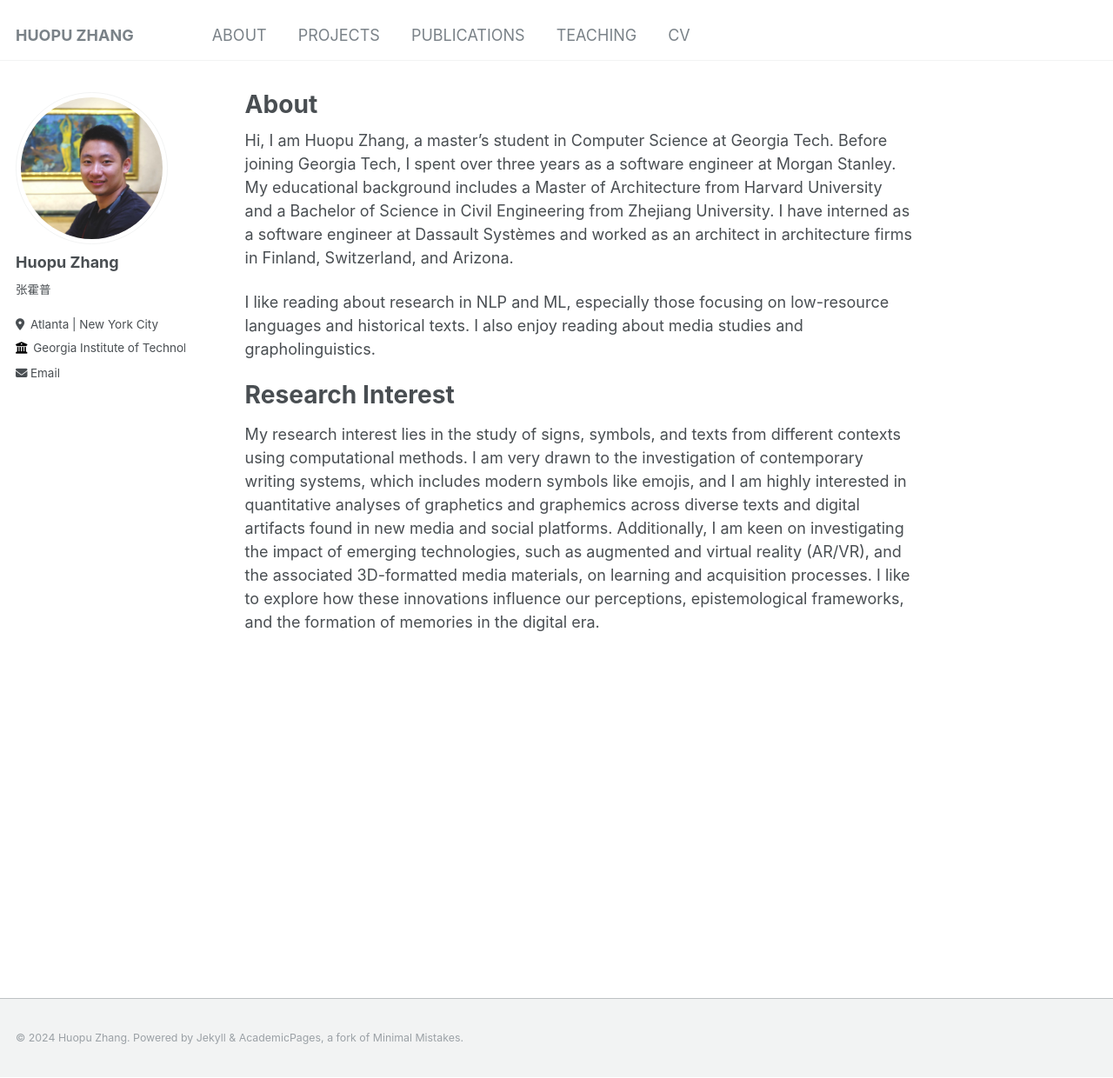
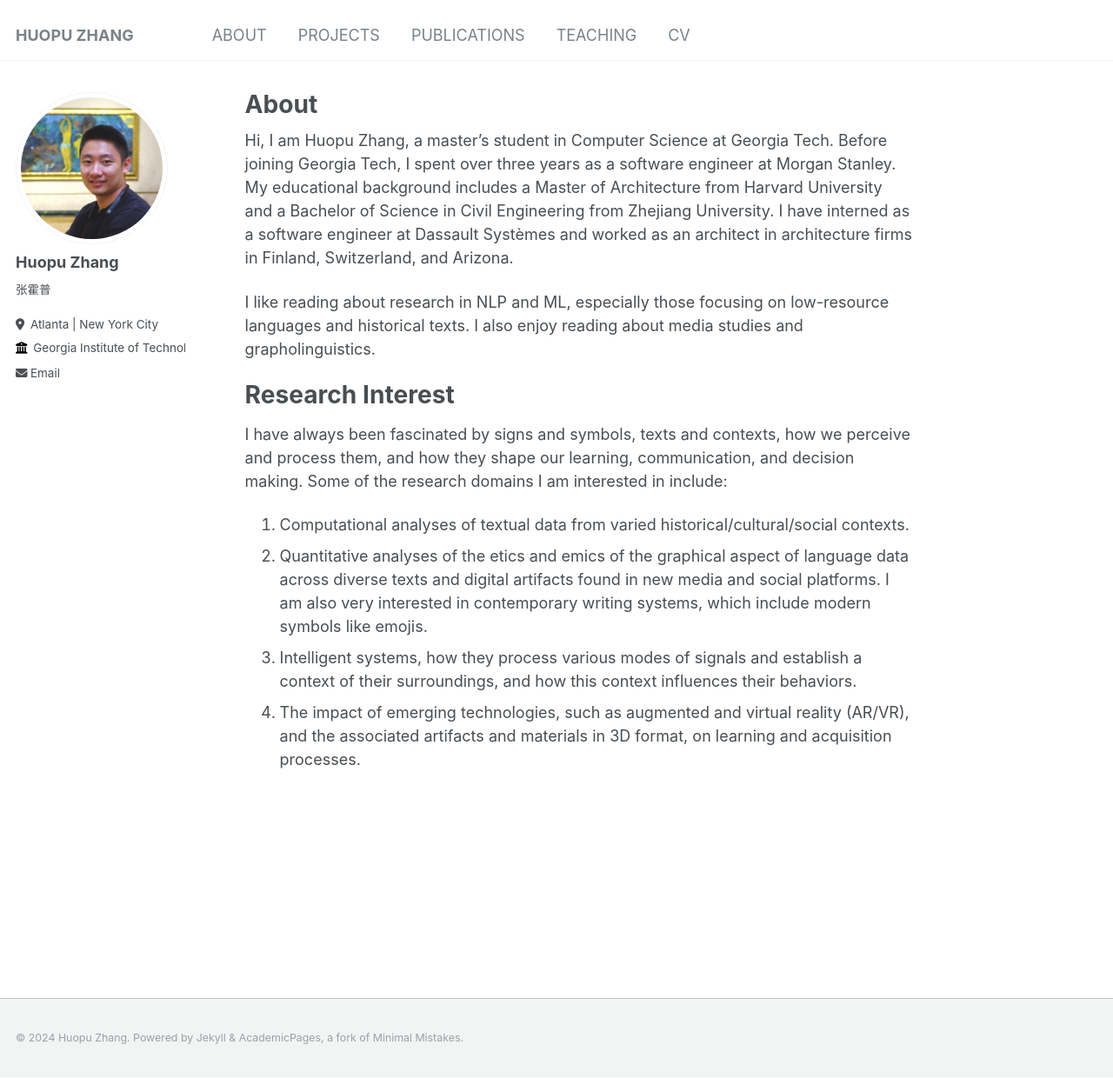
Before and after one commit to Kharasso/Kharasso.github.io, a Jekyll site: the page built from _pages/about.md, in a window 1280 px wide and 1240 px high. Shown: the whole window at 87% size. Built offline with Jekyll 4.4.1, drawn with Linux system fonts in a browser that asks for light colours.

Commit message:
refines research interest

```diff
--- a/_pages/about.md
+++ b/_pages/about.md
@@ -15,7 +15,13 @@ I like reading about research in NLP and ML, especially those focusing on low-re
 
 Research Interest
 ======
-My research interest lies in the study of signs, symbols, and texts from different contexts using computational methods. I am very drawn to the investigation of contemporary writing systems, which includes modern symbols like emojis, and I am highly interested in quantitative analyses of graphetics and graphemics across diverse texts and digital artifacts found in new media and social platforms. Additionally, I am keen on investigating the impact of emerging technologies, such as augmented and virtual reality (AR/VR), and the associated 3D-formatted media materials, on learning and acquisition processes. I like to explore how these innovations influence our perceptions, epistemological frameworks, and the formation of memories in the digital era.
+I have always been fascinated by signs and symbols, texts and contexts, how we perceive and process them, and how they shape our learning, communication, and decision making. Some of the research domains I am interested in include:
+
+<!-- I like to explore how these innovations influence our perceptions, epistemological frameworks, and the formation of memories in the digital era. -->
+1. Computational analyses of textual data from varied historical/cultural/social contexts.
+2. Quantitative analyses of the etics and emics of the graphical aspect of language data across diverse texts and digital artifacts found in new media and social platforms. I am also very interested in contemporary writing systems, which include modern symbols like emojis.
+3. Intelligent systems, how they process various modes of signals and establish a context of their surroundings, and how this context influences their behaviors.
+4. The impact of emerging technologies, such as augmented and virtual reality (AR/VR), and the associated artifacts and materials in 3D format, on learning and acquisition processes.
 
 <!-- Getting started
 ======
```
